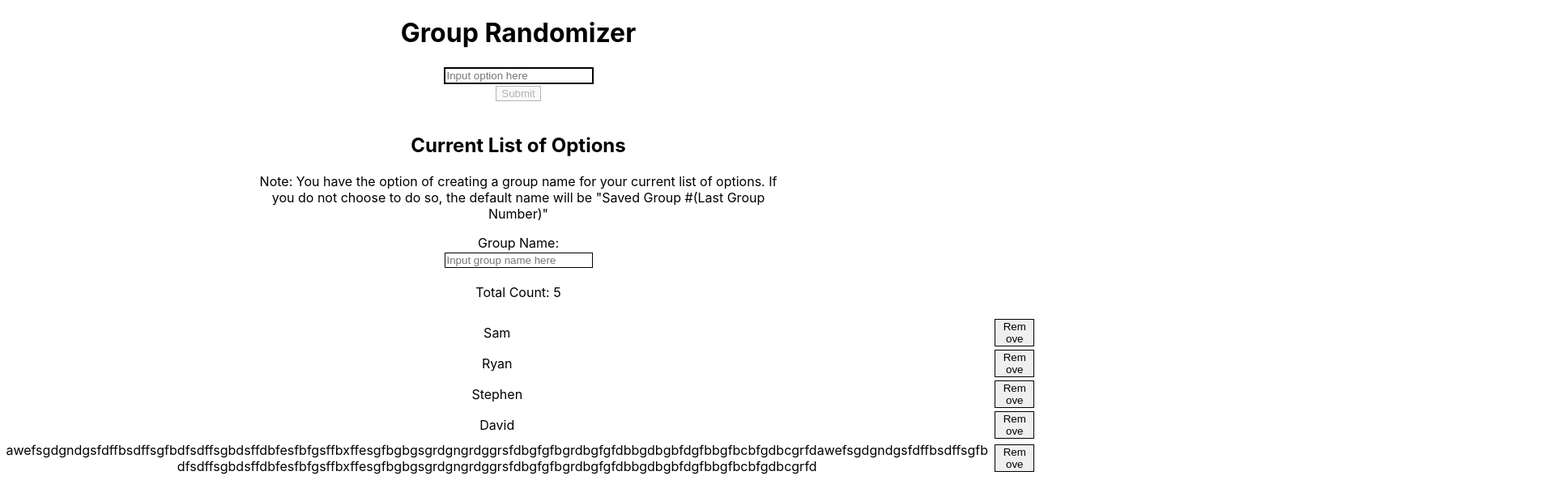
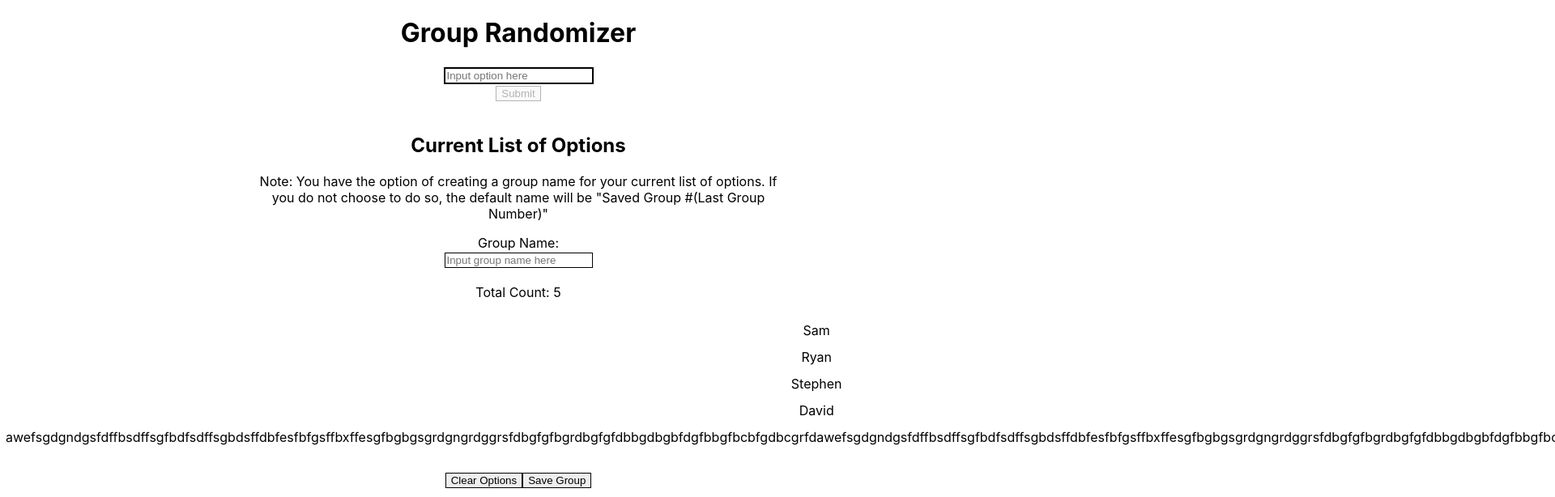
Before and after one commit to guosamuel/group_randomizer_front_end, a React (Create React App) app: page / in a window 1280 px wide. Shown: the top 614 px of the page at 81% size, 1920 px wide, since content can reach past the window. Built offline with nearby package versions, Linux system fonts and the light colour scheme.

Commit message:
gaving top and bottom padding for the options

```diff
--- a/src/containers/OptionsContainer.js
+++ b/src/containers/OptionsContainer.js
@@ -38,7 +38,7 @@ function OptionsContainer(props) {
 
   const tabularOptions = props.options.map( (option, index) => {
     return (
-      <tr style={{wordBreak: 'break-all'}}>
+      <tr>
         <td>{option}</td>
         <td>
           <button
--- a/src/css/OptionsContainer.css
+++ b/src/css/OptionsContainer.css
@@ -9,9 +9,14 @@
   padding: 0;
 }
 
-table {
+table  {
   display: inline-block;
-  list-style-type: none;
-  margin: 0;
-  padding: 0;
+  /* list-style-type: none; */
+  /* border: 1px solid black; */
+  /* border-collapse: collapse */
 }
+
+td {
+  /* height: 20px; */
+  padding: 5px
+}
```
